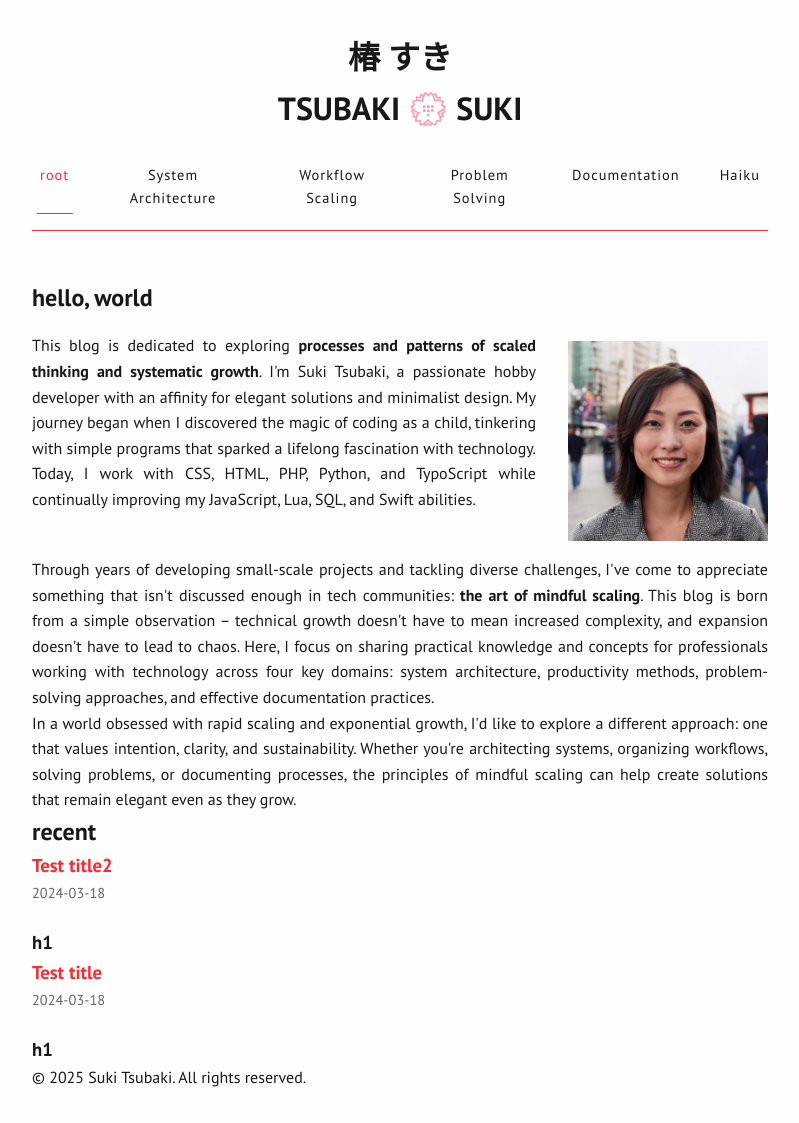
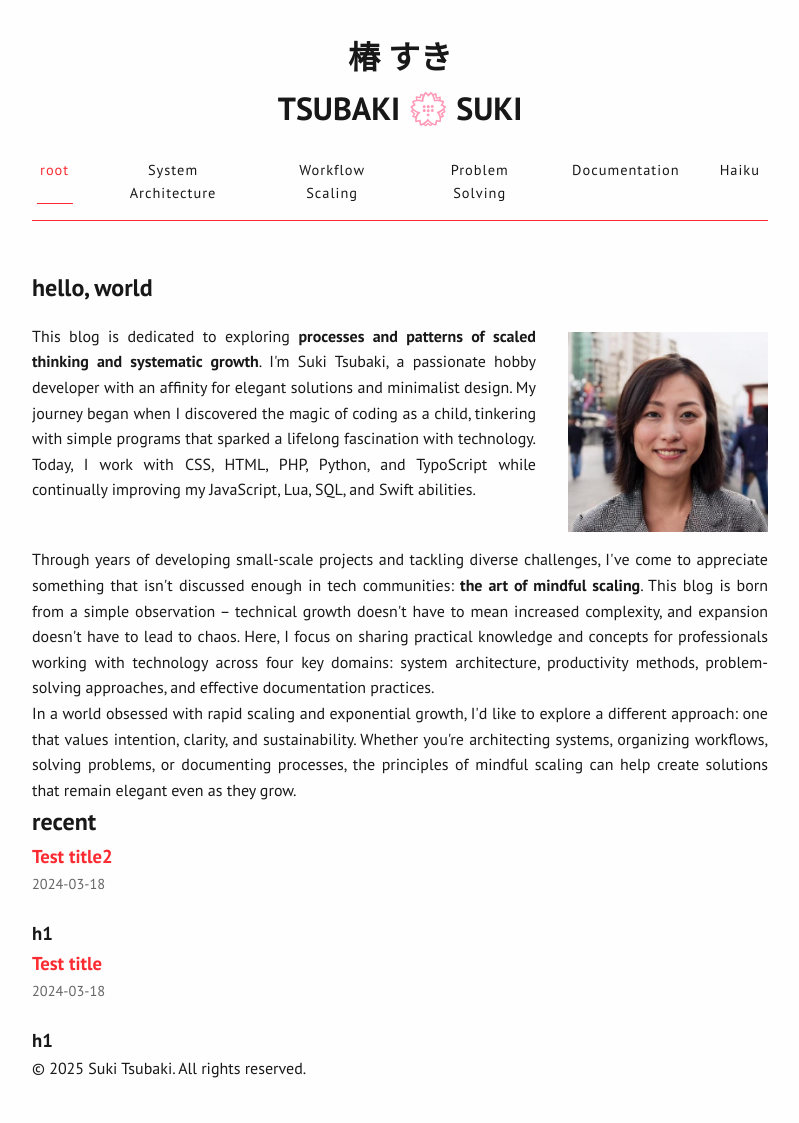
Before and after one commit to sukitsubaki/sukitsubaki.github.io, a Jekyll site: the page built from index.html, in a window 1280 px wide. Shown: the whole page, without its empty margins (240-1039 px from the left). Built offline with Jekyll 4.4.1, drawn with Linux system fonts in a browser that asks for light colours.

Commit message:
Update styles.css
layout

```diff
--- a/assets/css/styles.css
+++ b/assets/css/styles.css
@@ -88,7 +88,7 @@
 }
 
 body {
-    font-family: 'PTSans', 'Trebuchet MS', Arial, sans-serif;
+    font-family: 'PTSans', 'Trebuchet MS', Helvetica, Arial, sans-serif;
     text-align: justify;
     line-height: 1.6;
     color: var(--black);
@@ -192,7 +192,7 @@
     text-decoration: none;
     font-size: 0.9rem;
     letter-spacing: 1px;
-    padding: 0.3rem 0.5rem;
+    padding: 0rem 0.5rem;
     transition: color 0.3s ease;
     position: relative;
 }
@@ -346,7 +346,7 @@
 }
 
 code {
-    font-family: 'PT Mono', 'Courier New', Courier, monospace;
+    font-family: 'PTMono', 'Courier New', Courier, monospace;
     font-size: 0.9rem;
     color: var(--black);
 }
```
